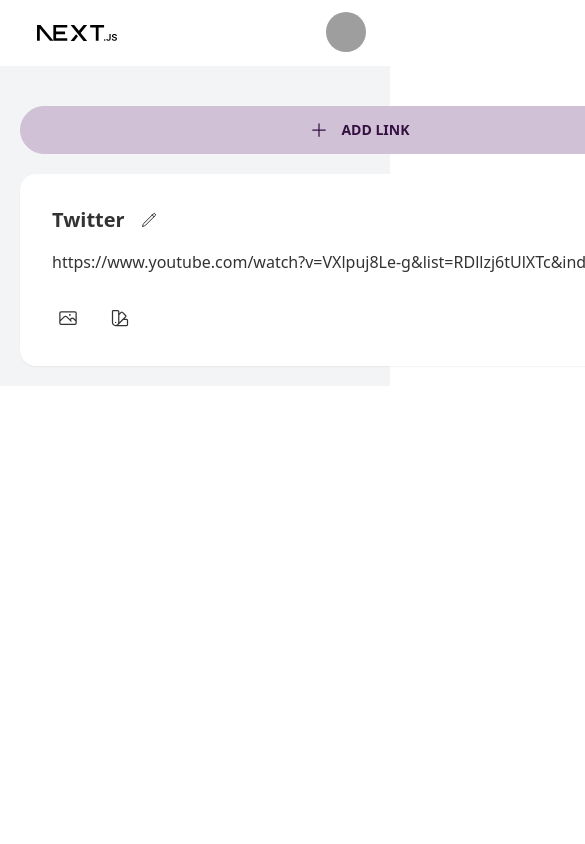
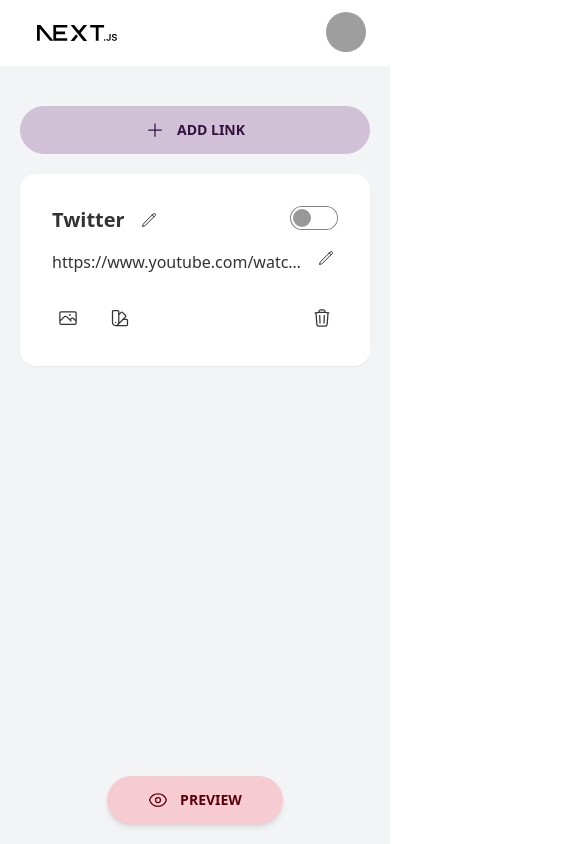
Before and after one commit to harithya/NextTree, a Next.js app: page /admin/home in a window 390 px wide. Shown: the top 844 px of the page, 585 px wide, since content can reach past the window. Built offline with nearby package versions, Linux system fonts and the light colour scheme; grey boxes are pictures that could not be loaded.

Commit message:
fix responsive

```diff
--- a/components/Home/InputText.tsx
+++ b/components/Home/InputText.tsx
@@ -6,7 +6,6 @@ interface Props extends InputHTMLAttributes<HTMLInputElement> {
 }
 const InputText: React.FC<Props> = ({ className, ...props }) => {
   const inputRef = useRef<HTMLInputElement>(null);
-  const divRef = useRef<HTMLDivElement>(null);
   const [isFocus, setIsFocus] = useState(false);
 
   useEffect(() => {
--- a/components/Layout/EditorLayout.tsx
+++ b/components/Layout/EditorLayout.tsx
@@ -1,5 +1,6 @@
 import React, { PropsWithChildren } from "react";
 import MainLayout from "./MainLayout";
+import { EyeIcon } from "@heroicons/react/24/outline";
 
 interface Props {
   title?: string;
@@ -11,13 +12,13 @@ const EditorLayout: React.FC<PropsWithChildren<Props>> = ({
   return (
     <MainLayout>
       <div className="flex space-x-10">
-        <div className="xl:w-8/12">
+        <div className="xl:w-8/12 w-full">
           <div className="mb-10">
             <h3 className="text-2xl font-semibold">{title}</h3>
           </div>
           <div className="xl:px-40">{children}</div>
         </div>
-        <div className="xl:w-4/12 hidden  xl:block">
+        <div className="xl:w-4/12 hidden xl:block">
           <div className="mockup-phone">
             <div className="camera"></div>
             <div className="display">
@@ -26,6 +27,12 @@ const EditorLayout: React.FC<PropsWithChildren<Props>> = ({
           </div>
         </div>
       </div>
+      <div className="fixed xl:hidden bottom-5 right-0 left-0 flex justify-center items-center">
+        <button className="btn btn-secondary px-10 shadow-md ">
+          <EyeIcon className="h-5 w-5 mr-3" />
+          Preview
+        </button>
+      </div>
     </MainLayout>
   );
 };
--- a/components/Layout/MainLayout.tsx
+++ b/components/Layout/MainLayout.tsx
@@ -3,7 +3,7 @@ import Header from "./_Partials/Header";
 
 const MainLayout: React.FC<PropsWithChildren> = ({ children }) => {
   return (
-    <div>
+    <div className="w-full">
       <Header />
       <div className="container xl:py-10">{children}</div>
     </div>
--- a/styles/globals.css
+++ b/styles/globals.css
@@ -2,12 +2,15 @@
 @tailwind components;
 @tailwind utilities;
 
+html {
+  @apply w-full;
+}
 html body {
-  @apply bg-gray-100 h-full;
+  @apply bg-gray-100 h-screen w-full;
 }
 
 @layer components {
   .container {
-    @apply xl:px-20 px-5;
+    @apply xl:px-20 px-5 w-full;
   }
 }
```
